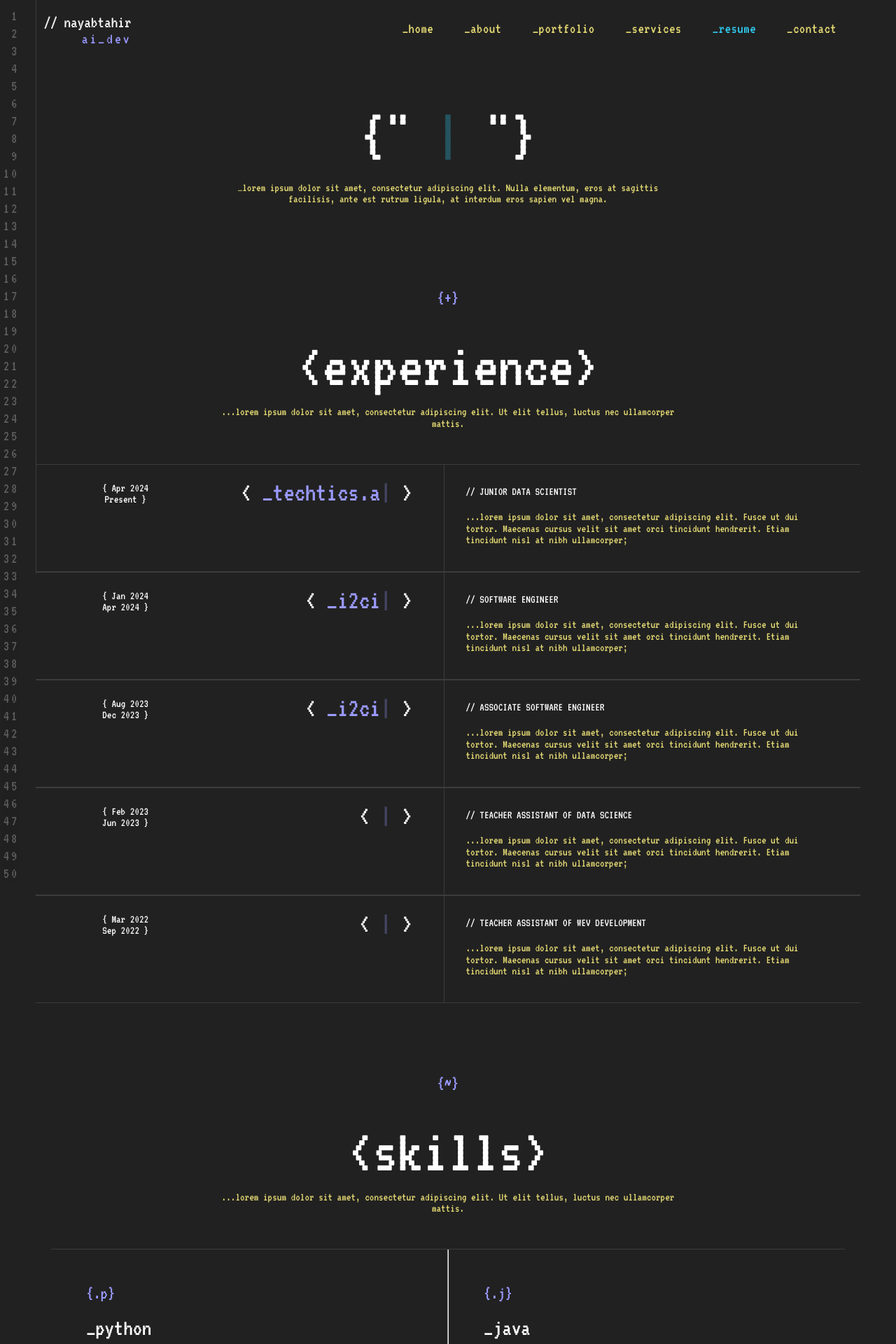
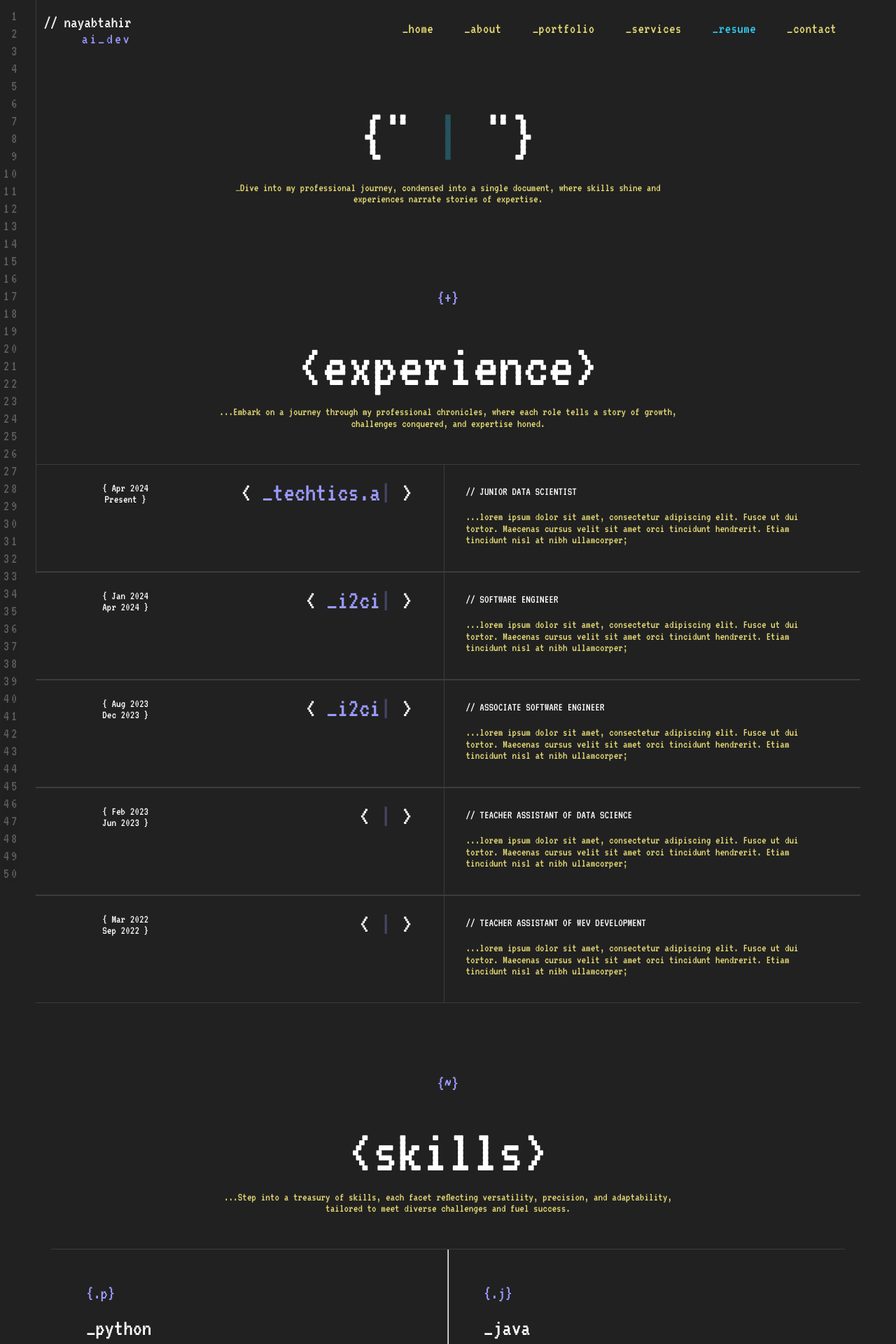
Before and after one commit to Nayab-Tahir/nayab-portfolio, a React (Vite) app: page /nayab-portfolio/resume in a window 1280 px wide. Shown: the top 1920 px of the page at 70% size. Built offline with nearby package versions, Linux system fonts and the light colour scheme.

Commit message:
Some text replaced

```diff
--- a/src/components/Sections/ExperienceSection/ExperienceSection.jsx
+++ b/src/components/Sections/ExperienceSection/ExperienceSection.jsx
@@ -46,13 +46,15 @@ const experiences = [
   },
 ];
 
+const experienceIntro = "...Embark on a journey through my professional chronicles, where each role tells a story of growth, challenges conquered, and expertise honed.";
+
 const ExperienceSection = () => {
   return (
     <Section styleClass="section-none">
       <SectionHead
         symbol="+"
         title="experience"
-        intro="...lorem ipsum dolor sit amet, consectetur adipiscing elit. Ut elit tellus, luctus nec ullamcorper mattis."
+        intro={experienceIntro}
         withPaddingBottom={true}
       />
       {experiences.map((experience, index) => (
--- a/src/components/Sections/ResumeSection/ResumeSection.jsx
+++ b/src/components/Sections/ResumeSection/ResumeSection.jsx
@@ -5,7 +5,7 @@ import useAnimateText from "../../../Hooks/useAnimateText";
 import "./ResumeSection.css";
 
 const resumeIntro =
-  "…lorem ipsum dolor sit amet, consectetur adipiscing elit. Nulla elementum, eros at sagittis facilisis, ante est rutrum ligula, at interdum eros sapien vel magna.";
+  "…Dive into my professional journey, condensed into a single document, where skills shine and experiences narrate stories of expertise.";
 
 const ResumeSection = () => {
   const heading = useAnimateText("resume");
--- a/src/components/Sections/SkillsSection/SkillsSection.jsx
+++ b/src/components/Sections/SkillsSection/SkillsSection.jsx
@@ -34,13 +34,15 @@ const skills = [
   ],
 ];
 
+const skillsIntro = "...Step into a treasury of skills, each facet reflecting versatility, precision, and adaptability, tailored to meet diverse challenges and fuel success.";
+
 const SkillsSection = () => {
   return (
     <Section styleClass="section-none">
       <SectionHead
         symbol="~"
         title="skills"
-        intro="...lorem ipsum dolor sit amet, consectetur adipiscing elit. Ut elit tellus, luctus nec ullamcorper mattis."
+        intro={skillsIntro}
         withPaddingBottom={true}
       />
       {skills.map((skillpair, index) => (
```
